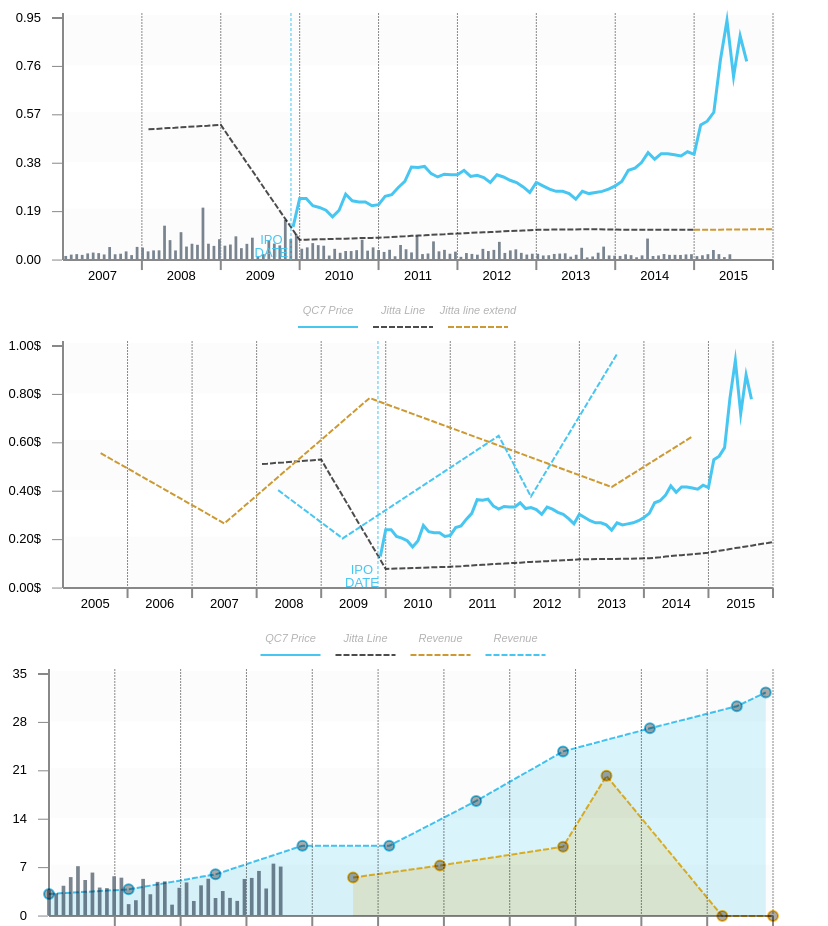
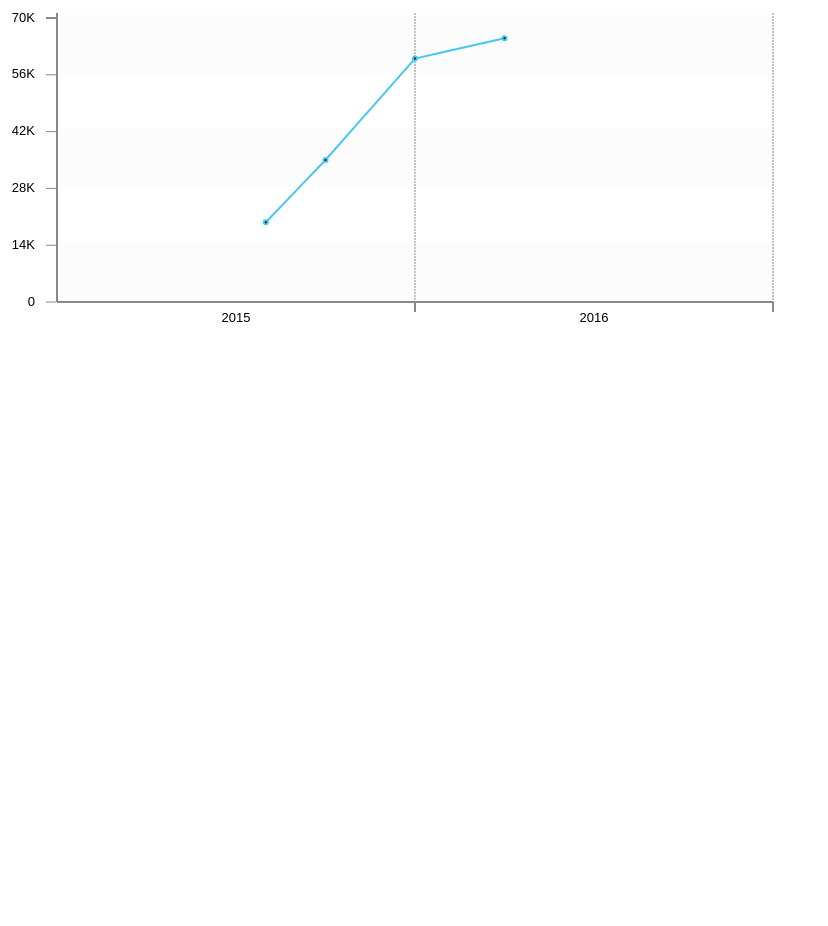
Before and after one commit to jitta/jchart, a website: page docs/index.html in a window 1280 px wide. Shown: the top 926 px of the page, without its empty margins (0-828 px from the left). After the commit the page ends 800 px from the top, so only its background shows below. Drawn offline with Linux system fonts and the light colour scheme.

Commit message:
x axis fix (wip)

```diff
--- a/docs/index.html
+++ b/docs/index.html
@@ -10,11 +10,11 @@
             <p class="browsehappy">You are using an <strong>outdated</strong> browser. Please <a href="http://browsehappy.com/">upgrade your browser</a> to improve your experience.</p>
         <![endif]-->
         <script src="../dist/jchart.js"></script>
-        <script src="js/line-array-data.js"></script>
+        <!-- <script src="js/line-array-data.js"></script>
         <script src="js/line-array-object-data.js"></script>
         <script src="js/line-object-data.js"></script>
-        <script src="js/bar-array-data.js"></script>
+        <script src="js/bar-array-data.js"></script> -->
         <script src="js/line-object-data-huge.js"></script>
-        <script src="js/pie.js"></script>
+        <!-- <script src="js/pie.js"></script> -->
     </body>
 </html>
--- a/docs/js/line-object-data-huge.js
+++ b/docs/js/line-object-data-huge.js
@@ -4,20 +4,20 @@ var line_data = {
     name: "Revenue",
     type: "line",
     data: {
-      "2013-12":{
+      "2015-6":{
         value: 12000,
         formatted: "12,000"
       },
-      "2014-12":{
-        value: 50000,
+      "2015-9":{
+        value: 35000,
         formatted: "50,000"
       },
       "2015-12":{
-        value: 1500000,
+        value: 60000,
         formatted: "1,500,000"
       },
-      "2016-12":{
-        value: 1100000,
+      "2016-3":{
+        value: 65000,
         formatted: "1,100,000"
       }
     },
@@ -27,13 +27,14 @@ var line_data = {
       fill_area: false
     }
   }],
-  labels: [new Date().getFullYear()], //at least include current year for object datas only.
+  labels: [2015], //at least include current year for object datas only.
 };
 
 var line_options = {
   chart: {
     width: 790,
     height: 200 / 790 * window.innerWidth,
+    linePoint: {enable: true, size: 2, fill: '#000'}
   },
   xAxis: {
     data: line_data.labels,
```
Also changed, not shown: src/jchart.coordinate.coffee (+6 -4 lines).
